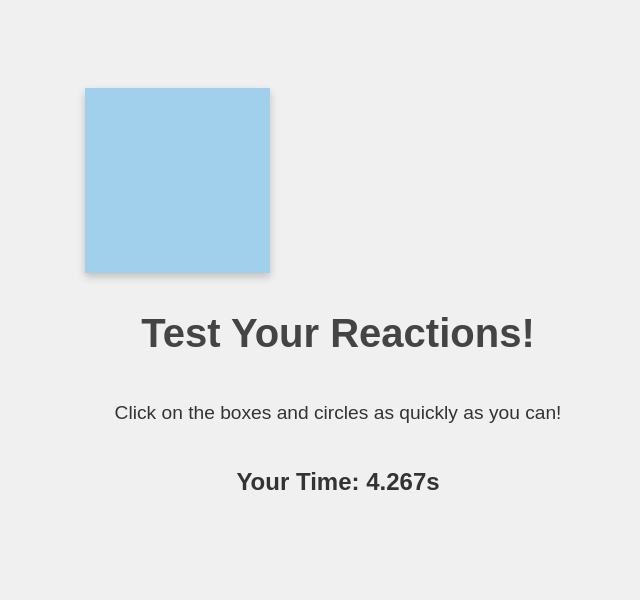
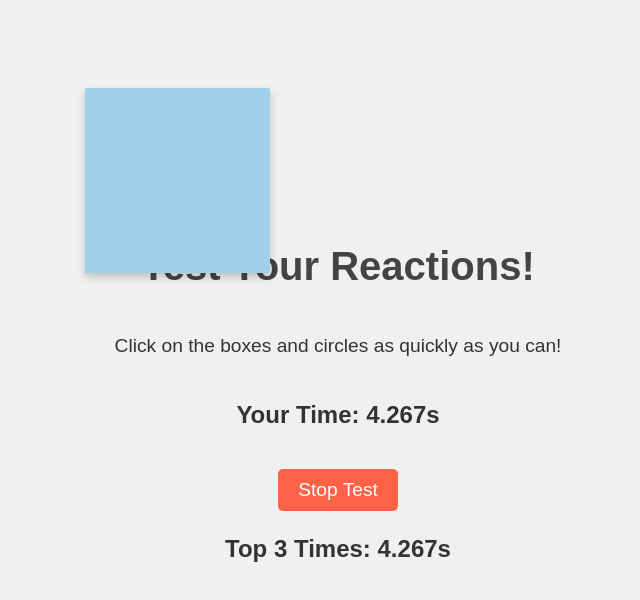
Before and after one commit to Tarek514/Reaction-Tester, a plain HTML site: page ReactionTester.html in a window 1280 px wide. Both pictures are taken after a click on the element 440 px from the left and 314 px from the top of the page. Shown: the whole page, without its empty margins (302-942 px from the left). Drawn offline with Linux system fonts and the light colour scheme.

Commit message:
Updated Reaction Tester

```diff
--- a/ReactionTester.html
+++ b/ReactionTester.html
@@ -18,6 +18,10 @@
 
     <div id="shape"></div>
 
+    <button id="stopButton">Stop Test</button>
+
+    <p id="topTimes" class="bold"></p>
+
     <script type="text/javascript" src="ReactionTester.js"></script>
   </body>
 </html>
--- a/ReactionTester.js
+++ b/ReactionTester.js
@@ -1,4 +1,6 @@
 let start = new Date().getTime();
+let timeoutId;
+let times = [];
 
 function getRandomColor() {
   const letters = "0123456789ABCDEF";
@@ -28,7 +30,16 @@ function makeShapeAppear() {
 }
 
 function appearAfterDelay() {
-  setTimeout(makeShapeAppear, Math.random() * 2000);
+  timeoutId = setTimeout(makeShapeAppear, Math.random() * 2000);
+}
+
+function updateTopTimes() {
+  times.sort((a, b) => a - b);
+  const topTimes = times.slice(0, 3);
+
+  document.getElementById("topTimes").innerHTML = `Top 3 Times: ${topTimes
+    .map((time) => `${time}s`)
+    .join(", ")}`;
 }
 
 document.getElementById("shape").onclick = function () {
@@ -37,9 +48,20 @@ document.getElementById("shape").onclick = function () {
   const end = new Date().getTime();
   const timeTaken = (end - start) / 1000;
 
+  times.push(timeTaken);
+
   document.getElementById("timeTaken").innerHTML = `${timeTaken}s`;
+
+  updateTopTimes();
 
   appearAfterDelay();
 };
 
+document.getElementById("stopButton").onclick = function () {
+  clearTimeout(timeoutId);
+  document.getElementById("shape").style.display = "none";
+  document.getElementById("timeTaken").innerHTML = "Test Stopped";
+  updateTopTimes();
+};
+
 appearAfterDelay();
--- a/styles.css
+++ b/styles.css
@@ -32,3 +32,19 @@ p {
   box-shadow: 0 4px 8px rgba(0, 0, 0, 0.2);
   transition: all 0.3s ease;
 }
+
+#stopButton {
+  margin-top: 20px;
+  padding: 10px 20px;
+  font-size: 1.2em;
+  cursor: pointer;
+  border: none;
+  background-color: #ff6347;
+  color: white;
+  border-radius: 5px;
+  transition: background-color 0.3s ease;
+}
+
+#stopButton:hover {
+  background-color: #ff4500;
+}
```
